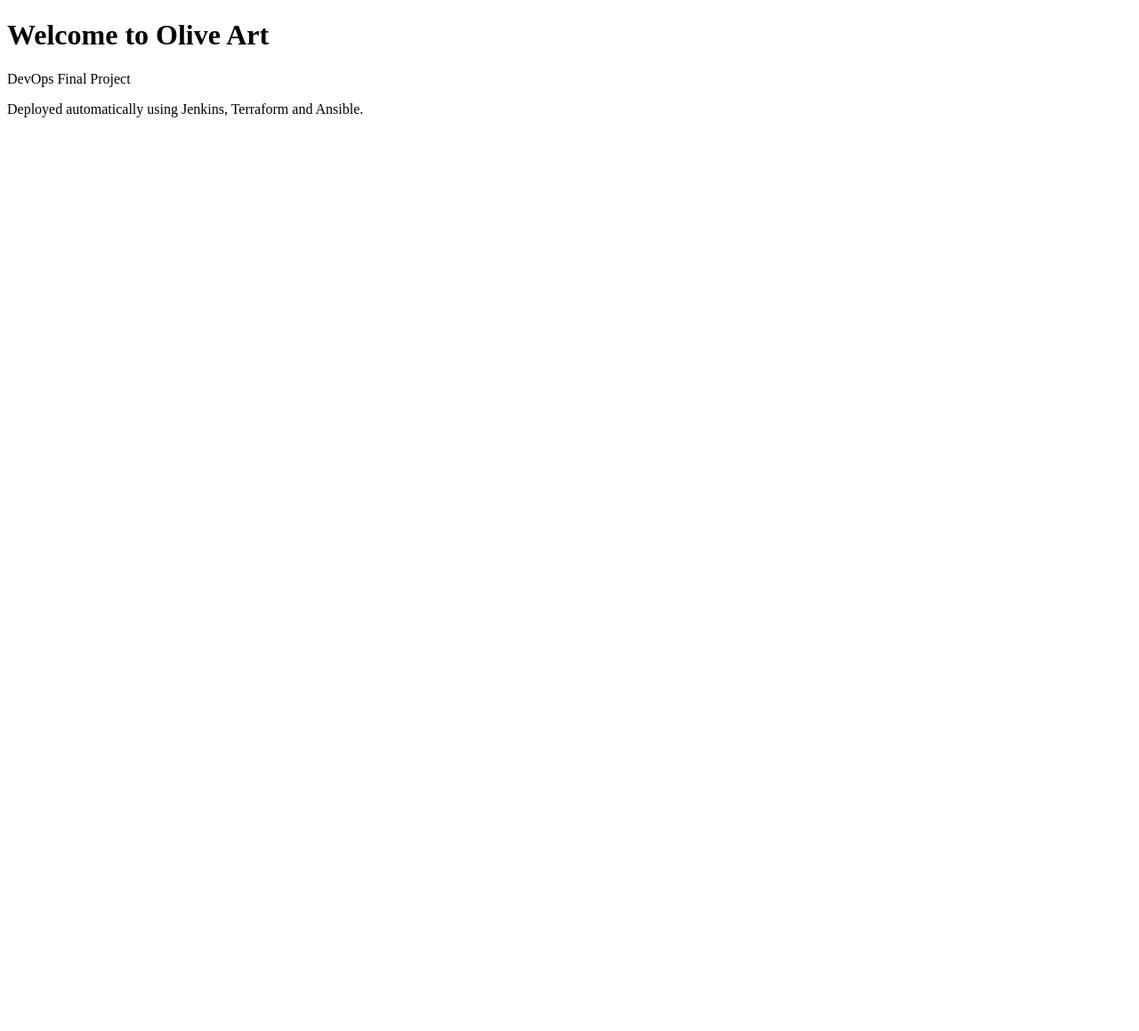
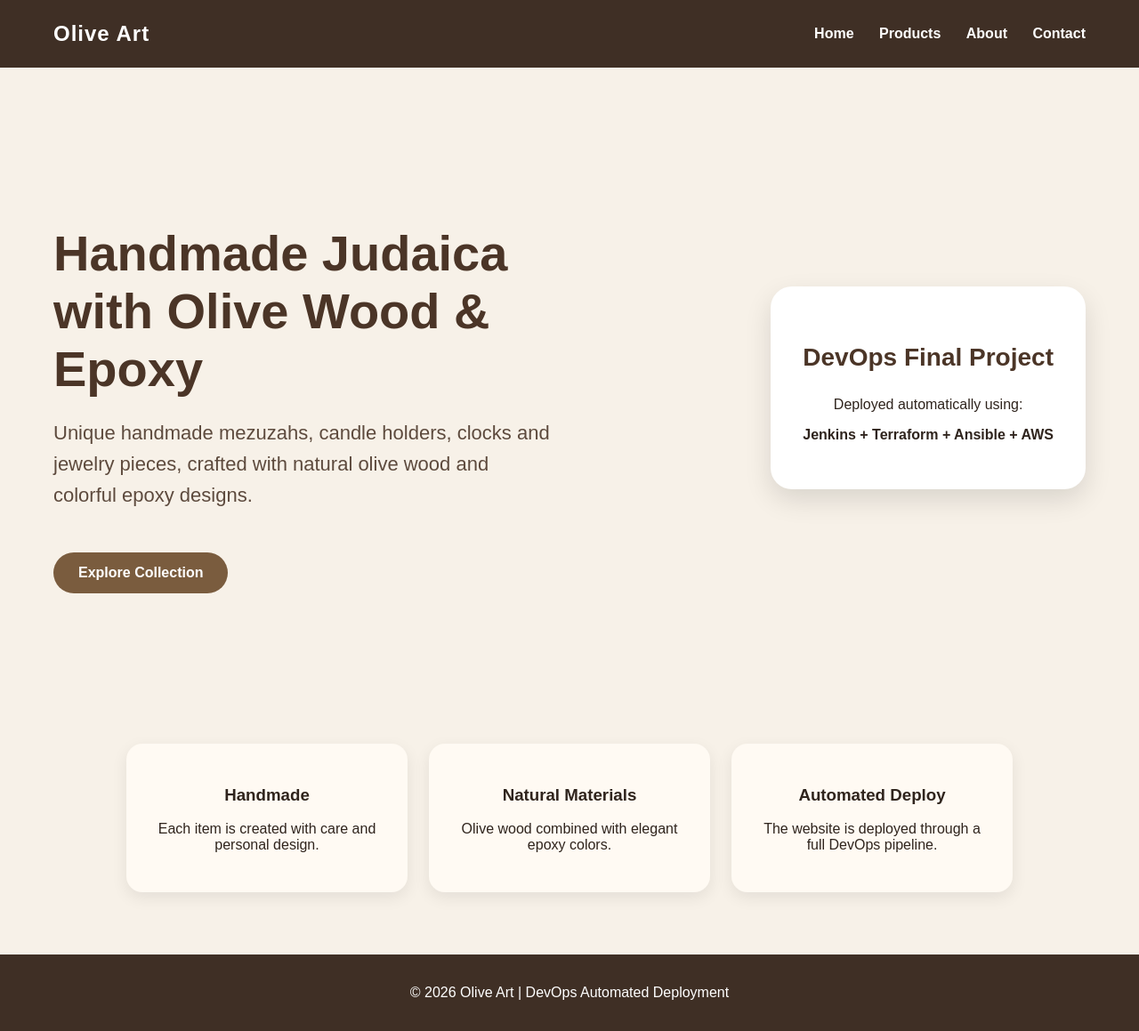
Before and after one commit to yael2025/olive-art-devops-pipeline, a plain HTML site: page website/index.html in a window 1280 px wide. Shown: the whole page at 89% size. Before the commit the page ends 800 px from the top, so only its background shows below. Drawn offline with Linux system fonts and the light colour scheme.

Commit message:
Improve Olive Art landing page design

```diff
--- a/website/index.html
+++ b/website/index.html
@@ -1,11 +1,176 @@
 <!DOCTYPE html>
-<html>
+<html lang="en">
 <head>
-    <title>Olive Art</title>
+  <meta charset="UTF-8" />
+  <meta name="viewport" content="width=device-width, initial-scale=1.0" />
+  <title>Olive Art | Handmade Judaica</title>
+  <style>
+    body {
+      margin: 0;
+      font-family: Arial, sans-serif;
+      background: #f7f1e8;
+      color: #2f241d;
+    }
+
+    header {
+      background: #3f2f25;
+      color: white;
+      padding: 24px 60px;
+      display: flex;
+      justify-content: space-between;
+      align-items: center;
+    }
+
+    header h2 {
+      margin: 0;
+      letter-spacing: 1px;
+    }
+
+    nav a {
+      color: white;
+      text-decoration: none;
+      margin-left: 24px;
+      font-weight: bold;
+    }
+
+    .hero {
+      min-height: 75vh;
+      display: flex;
+      align-items: center;
+      justify-content: space-between;
+      padding: 60px;
+      gap: 40px;
+    }
+
+    .hero-text {
+      max-width: 560px;
+    }
+
+    .hero-text h1 {
+      font-size: 56px;
+      margin-bottom: 20px;
+      color: #4b3527;
+    }
+
+    .hero-text p {
+      font-size: 22px;
+      line-height: 1.6;
+      color: #5d4a3d;
+    }
+
+    .btn {
+      display: inline-block;
+      margin-top: 24px;
+      padding: 14px 28px;
+      background: #7a5c3e;
+      color: white;
+      text-decoration: none;
+      border-radius: 30px;
+      font-weight: bold;
+    }
+
+    .card {
+      background: white;
+      padding: 36px;
+      border-radius: 24px;
+      box-shadow: 0 12px 30px rgba(0,0,0,0.12);
+      max-width: 360px;
+      text-align: center;
+    }
+
+    .card h3 {
+      color: #4b3527;
+      font-size: 28px;
+    }
+
+    .features {
+      display: flex;
+      justify-content: center;
+      gap: 24px;
+      padding: 40px 60px 70px;
+    }
+
+    .feature {
+      background: #fffaf3;
+      padding: 28px;
+      border-radius: 18px;
+      width: 260px;
+      box-shadow: 0 6px 18px rgba(0,0,0,0.08);
+      text-align: center;
+    }
+
+    footer {
+      background: #3f2f25;
+      color: white;
+      text-align: center;
+      padding: 18px;
+    }
+
+    @media (max-width: 800px) {
+      header, .hero, .features {
+        flex-direction: column;
+        padding: 28px;
+      }
+
+      .hero-text h1 {
+        font-size: 40px;
+      }
+
+      nav {
+        margin-top: 16px;
+      }
+    }
+  </style>
 </head>
 <body>
-    <h1>Welcome to Olive Art</h1>
-    <p>DevOps Final Project</p>
-    <p>Deployed automatically using Jenkins, Terraform and Ansible.</p>
+
+  <header>
+    <h2>Olive Art</h2>
+    <nav>
+      <a href="#">Home</a>
+      <a href="#">Products</a>
+      <a href="#">About</a>
+      <a href="#">Contact</a>
+    </nav>
+  </header>
+
+  <section class="hero">
+    <div class="hero-text">
+      <h1>Handmade Judaica with Olive Wood & Epoxy</h1>
+      <p>
+        Unique handmade mezuzahs, candle holders, clocks and jewelry pieces,
+        crafted with natural olive wood and colorful epoxy designs.
+      </p>
+      <a class="btn" href="#">Explore Collection</a>
+    </div>
+
+    <div class="card">
+      <h3>DevOps Final Project</h3>
+      <p>Deployed automatically using:</p>
+      <p><strong>Jenkins + Terraform + Ansible + AWS</strong></p>
+    </div>
+  </section>
+
+  <section class="features">
+    <div class="feature">
+      <h3>Handmade</h3>
+      <p>Each item is created with care and personal design.</p>
+    </div>
+
+    <div class="feature">
+      <h3>Natural Materials</h3>
+      <p>Olive wood combined with elegant epoxy colors.</p>
+    </div>
+
+    <div class="feature">
+      <h3>Automated Deploy</h3>
+      <p>The website is deployed through a full DevOps pipeline.</p>
+    </div>
+  </section>
+
+  <footer>
+    <p>© 2026 Olive Art | DevOps Automated Deployment</p>
+  </footer>
+
 </body>
 </html>
```
